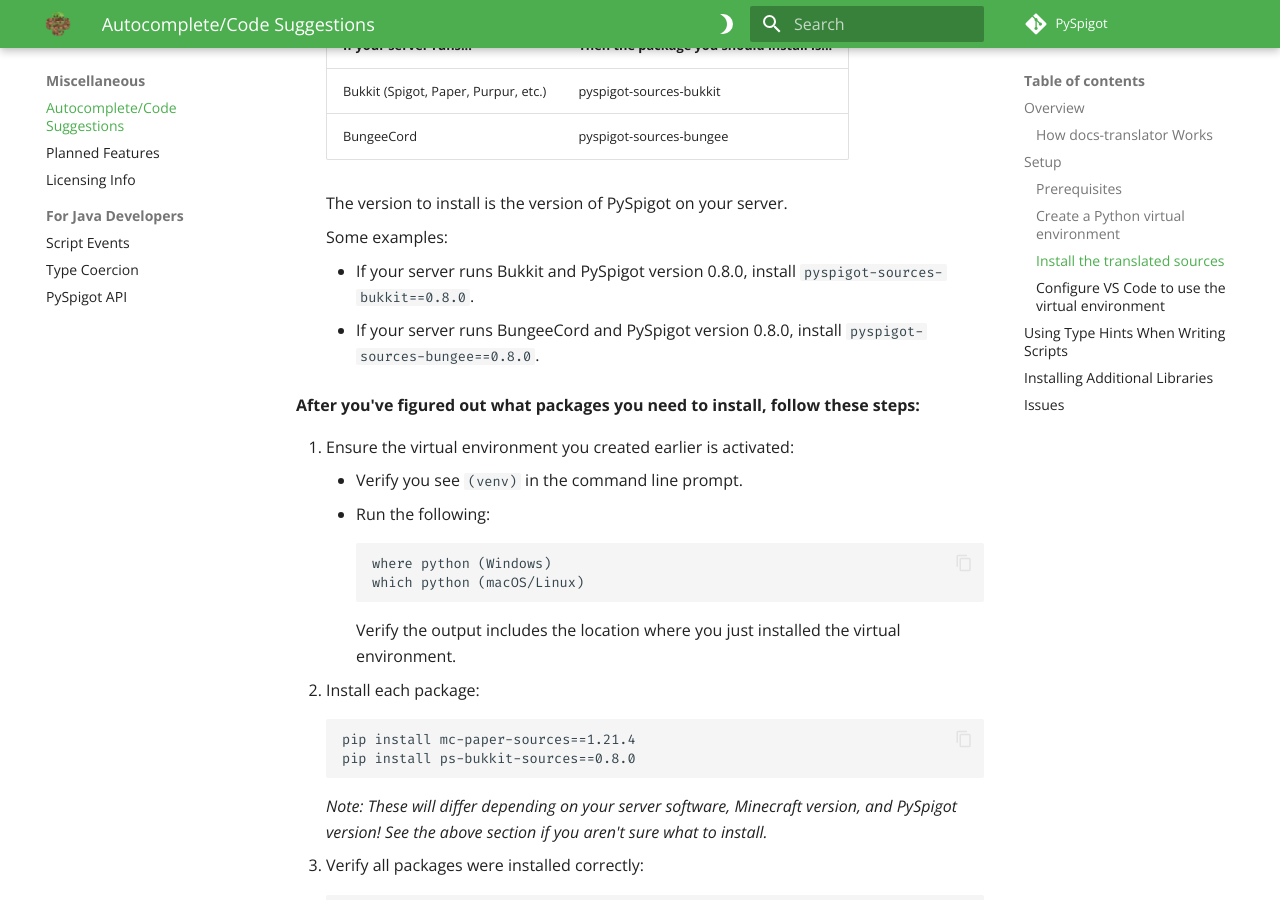
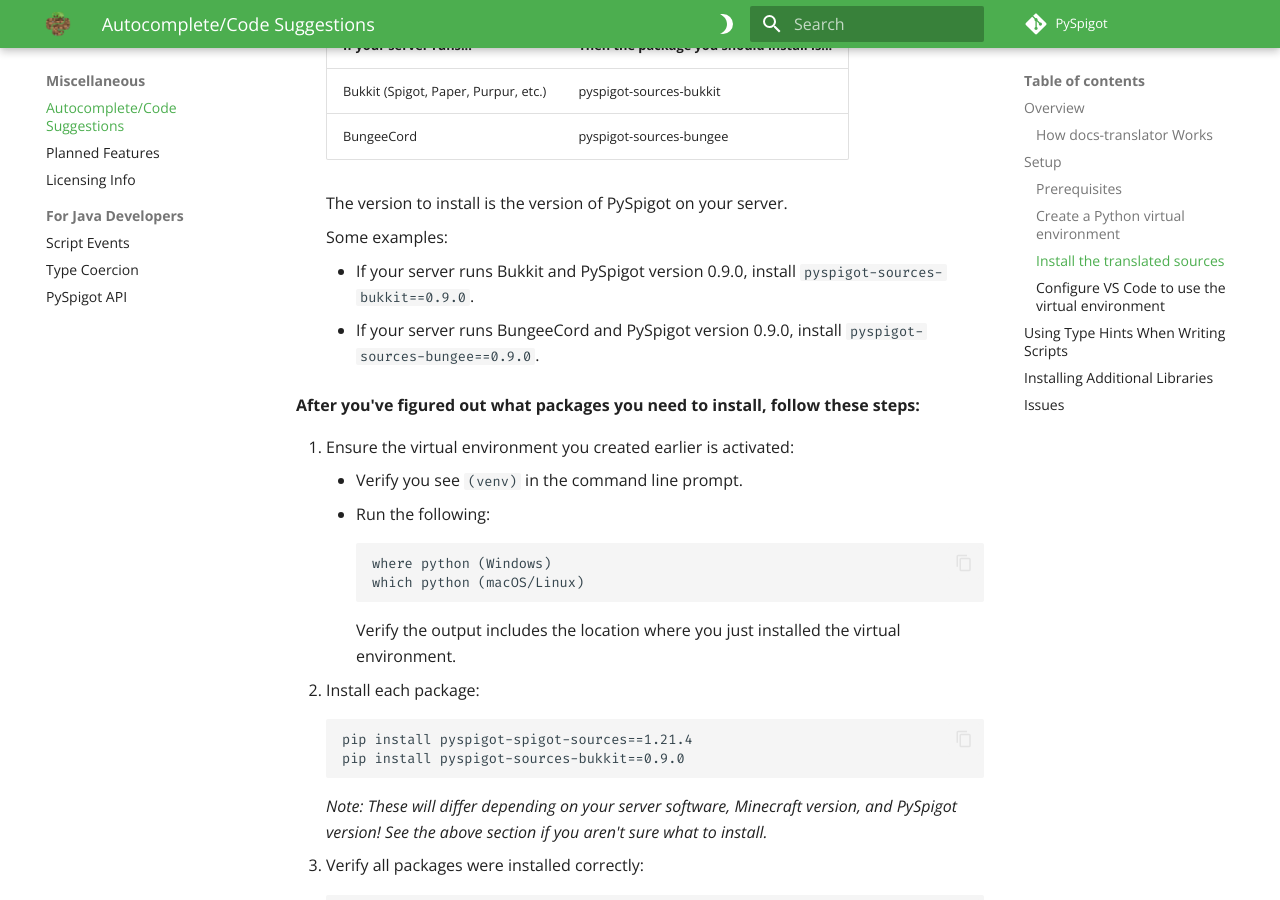
Before and after one commit to magicmq/pyspigot-documentation, an MkDocs documentation site: the page built from docs/misc/autocomplete.md, in a window 1280 px wide and 900 px high, scrolled down 4309 px. Built offline with MkDocs 1.6.1 and Material for MkDocs 9.7.7, drawn with Linux system fonts in a browser that asks for light colours; comment, search, counter and statistics services are not loaded; some of the changed text lies outside the part shown.

Commit message:
Document autocomplete

````diff
--- a/docs/misc/autocomplete.md
+++ b/docs/misc/autocomplete.md
@@ -40,7 +40,7 @@
 
 ### Prerequisites
 
-- Ensure **Python 3** is installed on your system, and that you are running **Python 3.6 or higher**. Although PySpigot only supports Python 2, Python 3 is required for this portion of the project. You can check by running:
+- Ensure **Python 3** is installed on your system, and that you are running **Python 3.9 or higher**. Although PySpigot only supports Python 2, Python 3 is required for this portion of the project. You can check by running:
     ```
     python --version
     ```
@@ -140,8 +140,8 @@
 
     Some examples:
 
-    - If your server runs Bukkit and PySpigot version 0.8.0, install `pyspigot-sources-bukkit==0.8.0`.
-    - If your server runs BungeeCord and PySpigot version 0.8.0, install `pyspigot-sources-bungee==0.8.0`.
+    - If your server runs Bukkit and PySpigot version 0.9.0, install `pyspigot-sources-bukkit==0.9.0`.
+    - If your server runs BungeeCord and PySpigot version 0.9.0, install `pyspigot-sources-bungee==0.9.0`.
 
 **After you've figured out what packages you need to install, follow these steps:**
 
@@ -155,8 +155,8 @@
         Verify the output includes the location where you just installed the virtual environment.
 2. Install each package:
     ```
-    pip install mc-paper-sources==1.21.4
-    pip install ps-bukkit-sources==0.8.0
+    pip install pyspigot-spigot-sources==1.21.4
+    pip install pyspigot-sources-bukkit==0.9.0
     ```
     *Note: These will differ depending on your server software, Minecraft version, and PySpigot version! See the above section if you aren't sure what to install.*
 3. Verify all packages were installed correctly:
````
